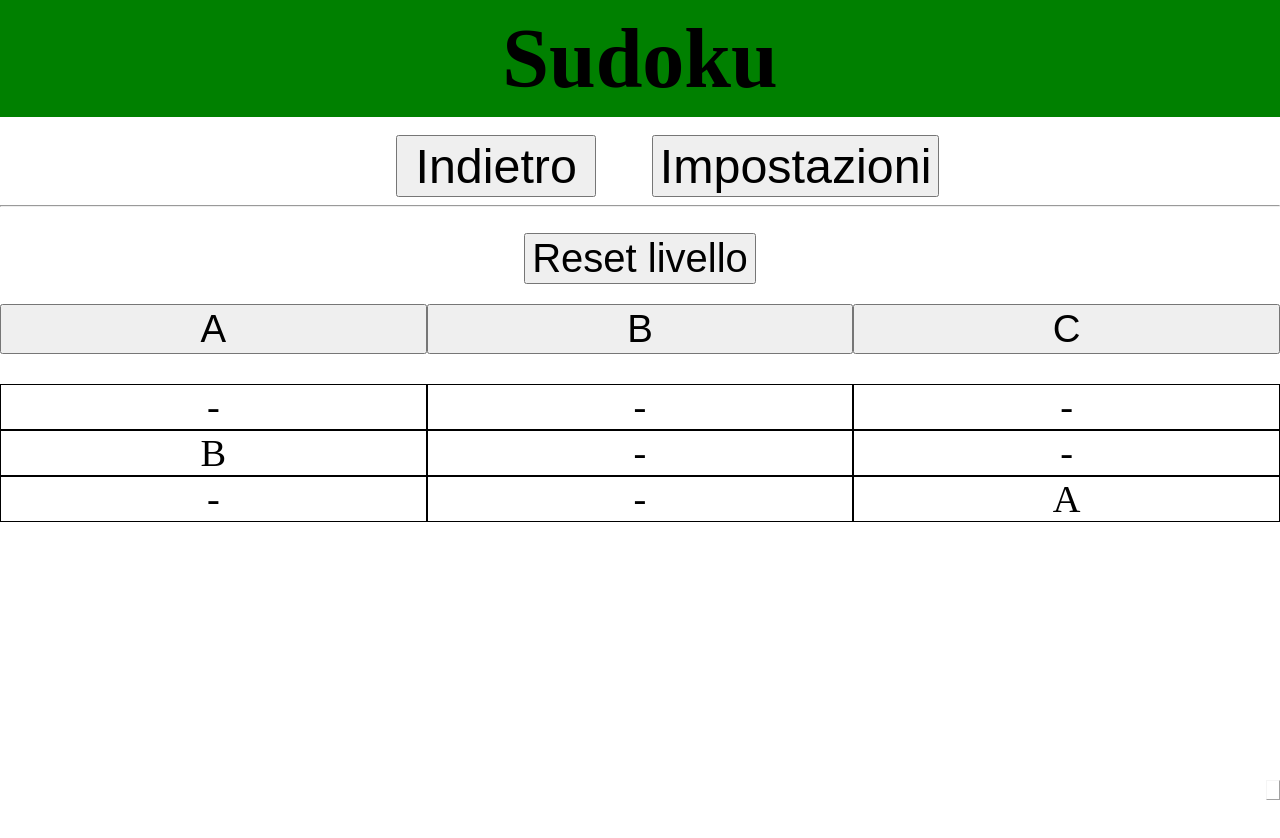
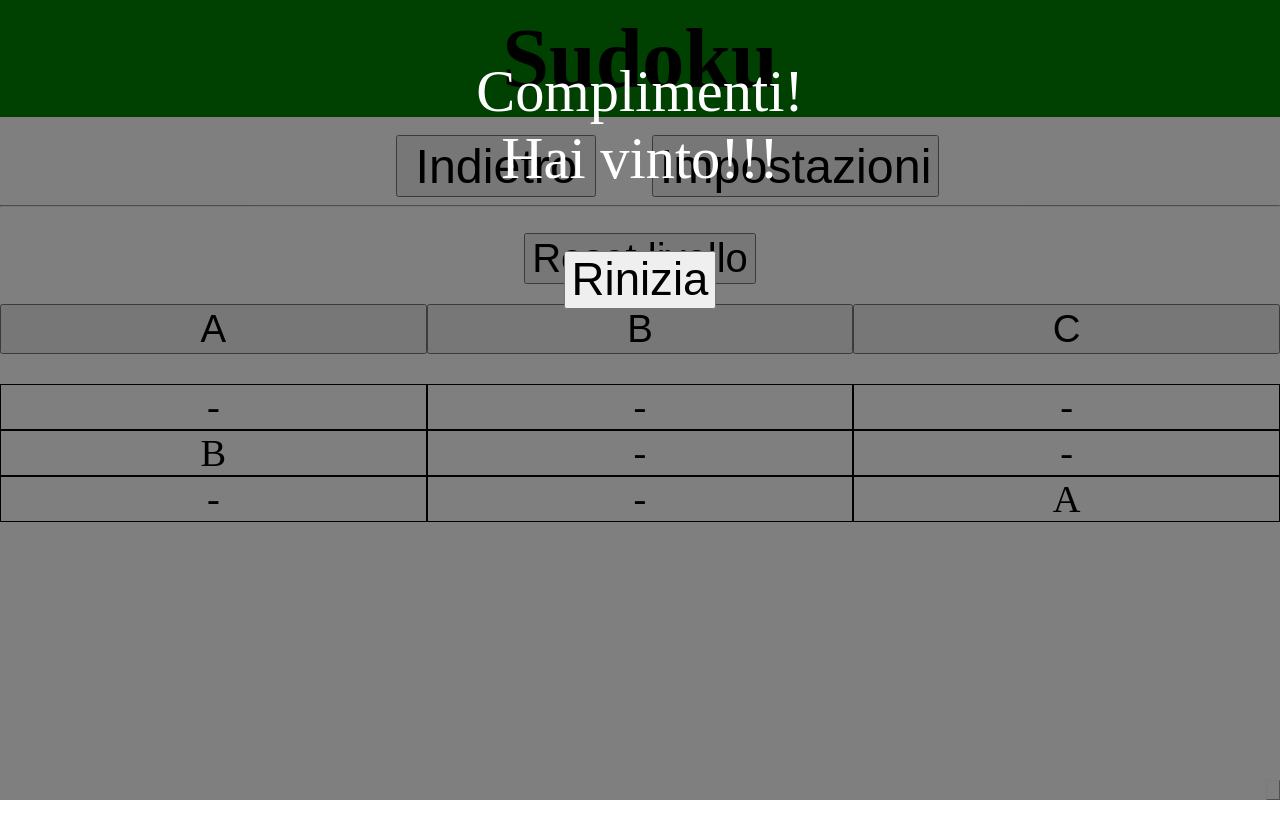
Before and after one commit to MarcoDM00/Angular_Sudoku_A_Colori, an Angular app: page / in a window 1280 px wide. Both pictures are taken after a click on the button "Giocatore singolo". Shown: the top 838 px of the page. Built offline with nearby package versions, Linux system fonts and the light colour scheme.

Commit message:
inizio evento vittoria

```diff
--- a/src/app/single-player/single-player.component.css
+++ b/src/app/single-player/single-player.component.css
@@ -1,3 +1,5 @@
+* {z-index: 0; position: relative;}
+
 #back, #impo {
     font-size: calc(3vw + 10px);
     min-width: 200px;
@@ -36,3 +38,23 @@
     margin: 0;
     border-width: 0.1px;
 }
+
+#win {
+    position: fixed;
+    top: 0;
+    left: 0;
+    width: 100vw;
+    height: 100vh;
+    background-color: rgba(0, 0, 0, 0.5);
+    z-index: 1;
+    text-align: center;
+}
+
+#win p {
+    font-size: calc(3vw + 20px);
+    color: white;
+}
+
+#win button {
+    font-size: calc(2vw + 20px);
+}
--- a/src/app/single-player/single-player.component.html
+++ b/src/app/single-player/single-player.component.html
@@ -57,7 +57,13 @@
 
     <button
       [style.background-color]="settings.darkMode ? 'black' : 'white'"
-      [style.border-color]="settings.darkMode ? 'rgba(80,100,80,0.8)' : 'rgba(245,245,245,1)'"
+      [style.border-color]="settings.darkMode ? 'rgba(80,100,80,0.8)' : 'rgb(245,245,245)'"
       id="btn"
-      (keyup)="tasti($event)"></button>
+      (keyup)="tasti($event)">
+    </button>
+
+      <div [hidden]="!win" id="win">
+        <p>Complimenti!<br>Hai vinto!!!</p>
+        <button (click)="rinizio()">Rinizia</button>
+      </div>
 </body>
--- a/src/app/single-player/single-player.component.ts
+++ b/src/app/single-player/single-player.component.ts
@@ -13,6 +13,7 @@ export class SinglePlayerComponent implements AfterContentChecked {
   enable:boolean = true;
   caselleVisibili:number[] = [];
   keys:string = "";
+  win:boolean = true;
 
   constructor(public settings:Settings) {
     for (let i = 0; i < 12; i++) {
@@ -108,7 +109,7 @@ export class SinglePlayerComponent implements AfterContentChecked {
     if ((this.settings.livello + 2)*2 == nValidi) {
       this.enable = false;
       setTimeout(() => {
-        if (this.settings.livello < 10) {
+        if (this.settings.livello < 1) {
           this.enable = true;
           this.settings.aumentoLvl();
           this.mostraCaselle();
@@ -162,7 +163,7 @@ export class SinglePlayerComponent implements AfterContentChecked {
   }
 
   vinto() {
-    alert("Vinto");
+    this.win = true;
   }
 
   keyup(event:KeyboardEvent) {
@@ -225,4 +226,8 @@ export class SinglePlayerComponent implements AfterContentChecked {
   sleep(ms:number) {
     return new Promise(resolve => setTimeout(resolve, ms));
   }
+
+  rinizio() {
+
+  }
 }
```
